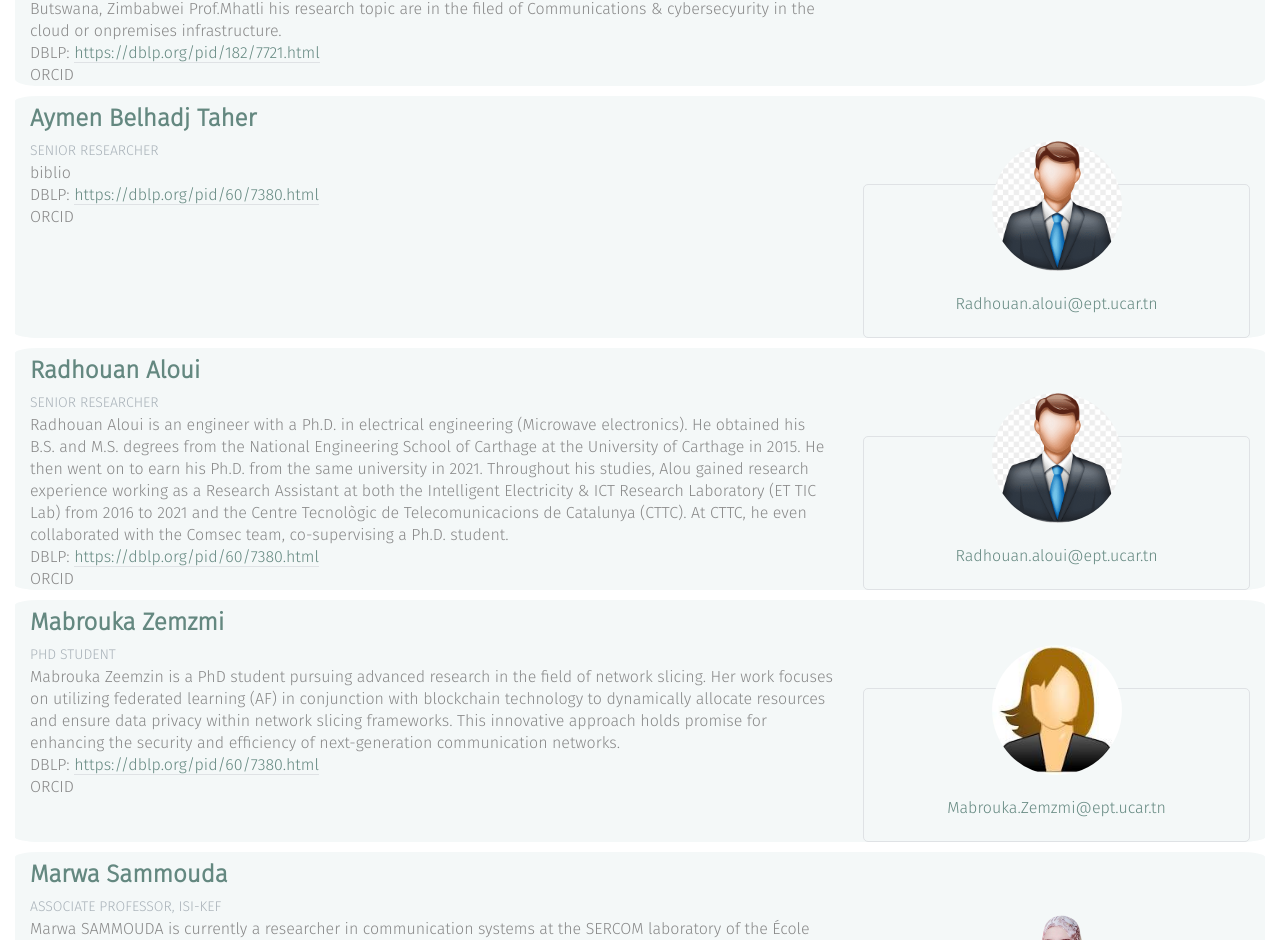
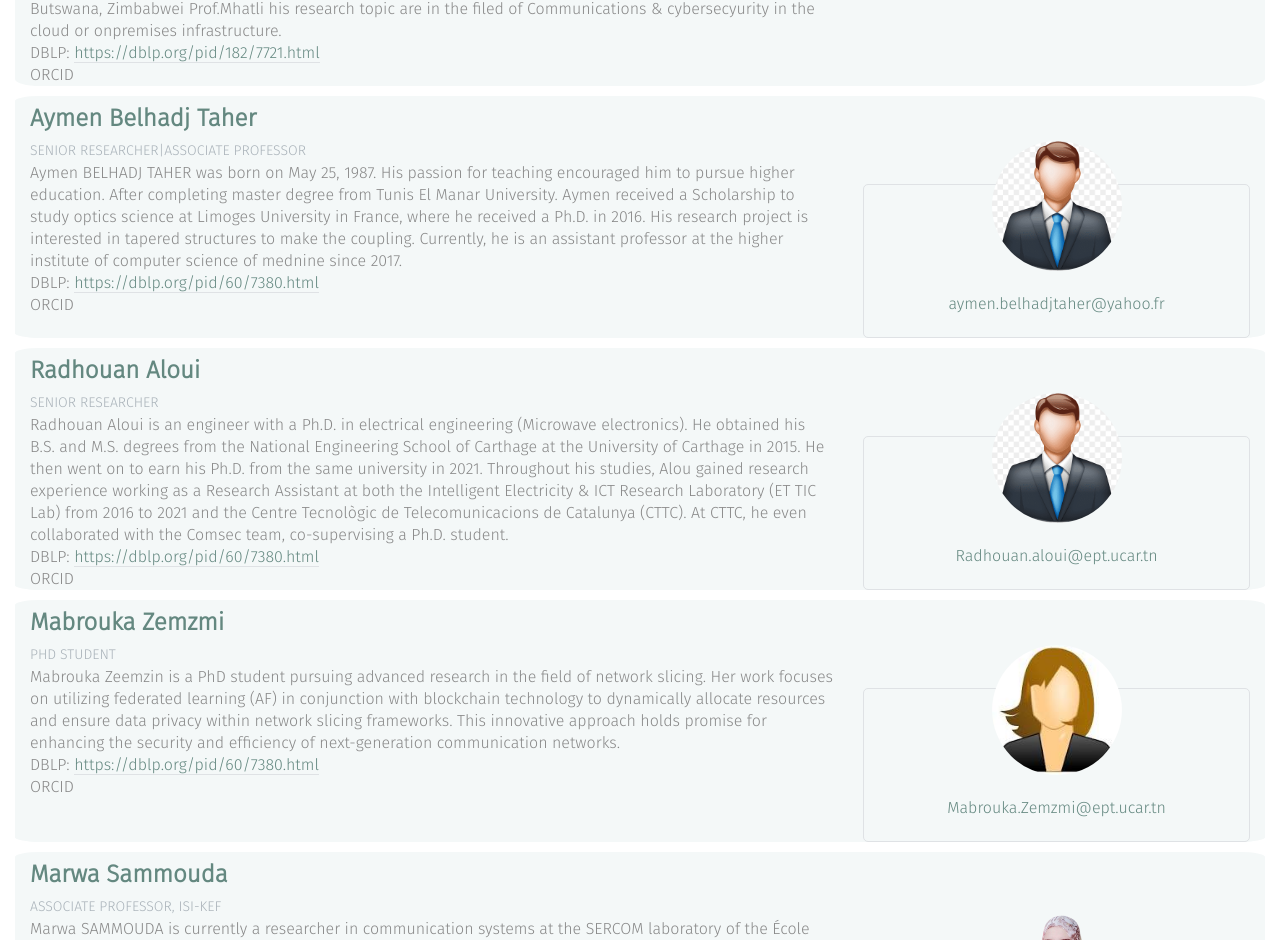
Before and after one commit to Maherboug/sercomLab, a plain HTML site: page optique.html in a window 1280 px wide. Shown: the part 1757-2697 px from the top of the page. Drawn offline with nearby package versions, Linux system fonts and the light colour scheme.

Commit message:
comsec team

```diff
--- a/optique.html
+++ b/optique.html
@@ -225,9 +225,9 @@ The Optical Communications  team is a diverse group of experts from different ba
           <div class="col-2-3">
 
             <h2>Aymen Belhadj Taher  </h2>
-            <h5>Senior Researcher </h5>
+            <h5>Senior Researcher|Associate Professor </h5>
 
-          <p>biblio</p>
+          <p>Aymen BELHADJ TAHER was born on May 25, 1987. His passion for teaching encouraged him to pursue higher education. After completing master degree from Tunis El Manar University. Aymen received a Scholarship to study optics science at Limoges University in France, where he received a Ph.D. in 2016. His research project is interested in tapered structures to make the coupling. Currently, he is an assistant professor at the higher institute of computer science of mednine since 2017.</p>
           <p>DBLP: <a href="https://dblp.org/pid/60/7380.html"> https://dblp.org/pid/60/7380.html </a>  </p>
           <p> ORCID</p>
         </div><!--
@@ -238,7 +238,7 @@ The Optical Communications  team is a diverse group of experts from different ba
               <img src="assets/images/speakers/mal.png" alt="Aaron Irizarry">
 
               <ul>
-                <li><a href="http://www.thisisaaronslife.com/">Radhouan.aloui@ept.ucar.tn </a></li>
+                <li><a href="http://www.thisisaaronslife.com/">aymen.belhadjtaher@yahoo.fr </a></li>
               </ul>
 
             </div>
```
